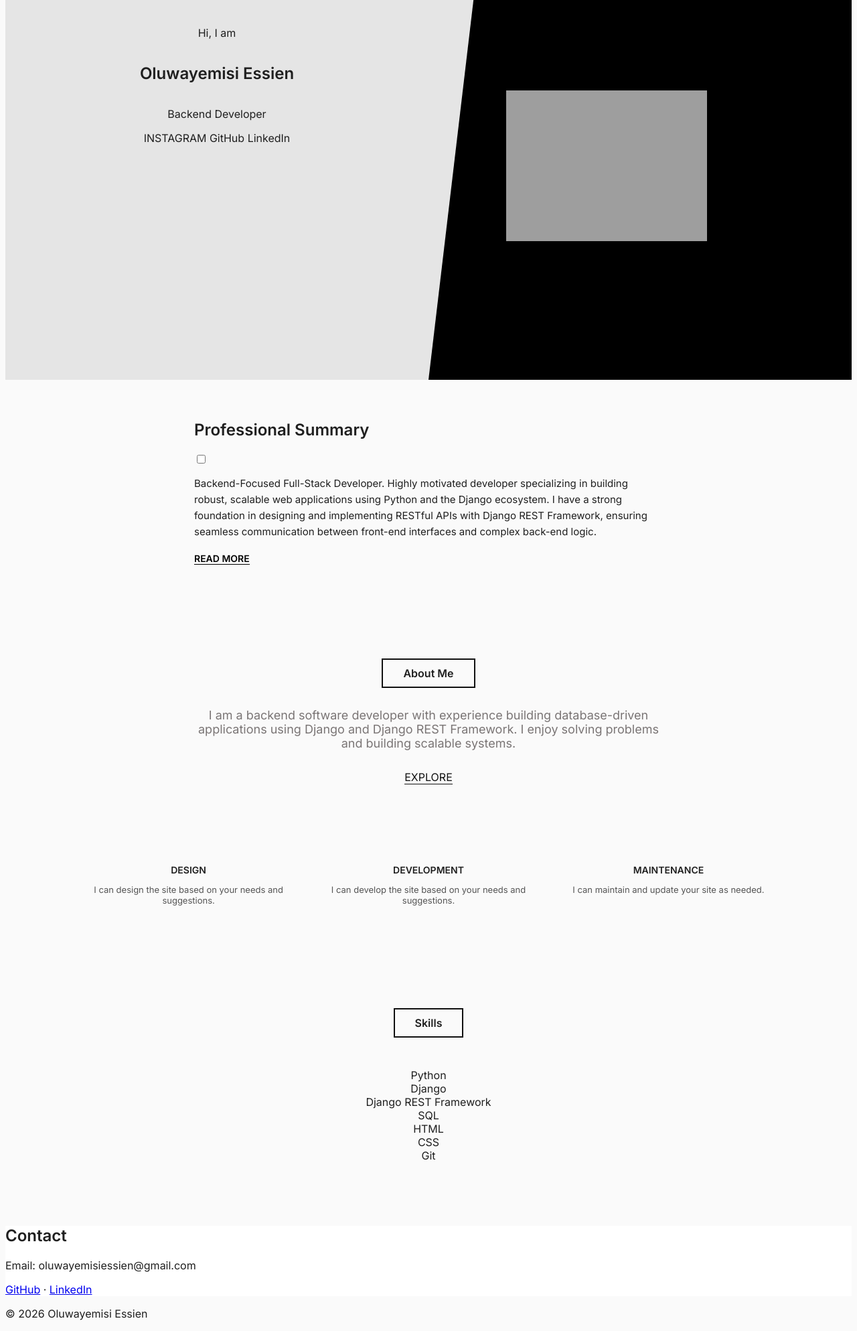
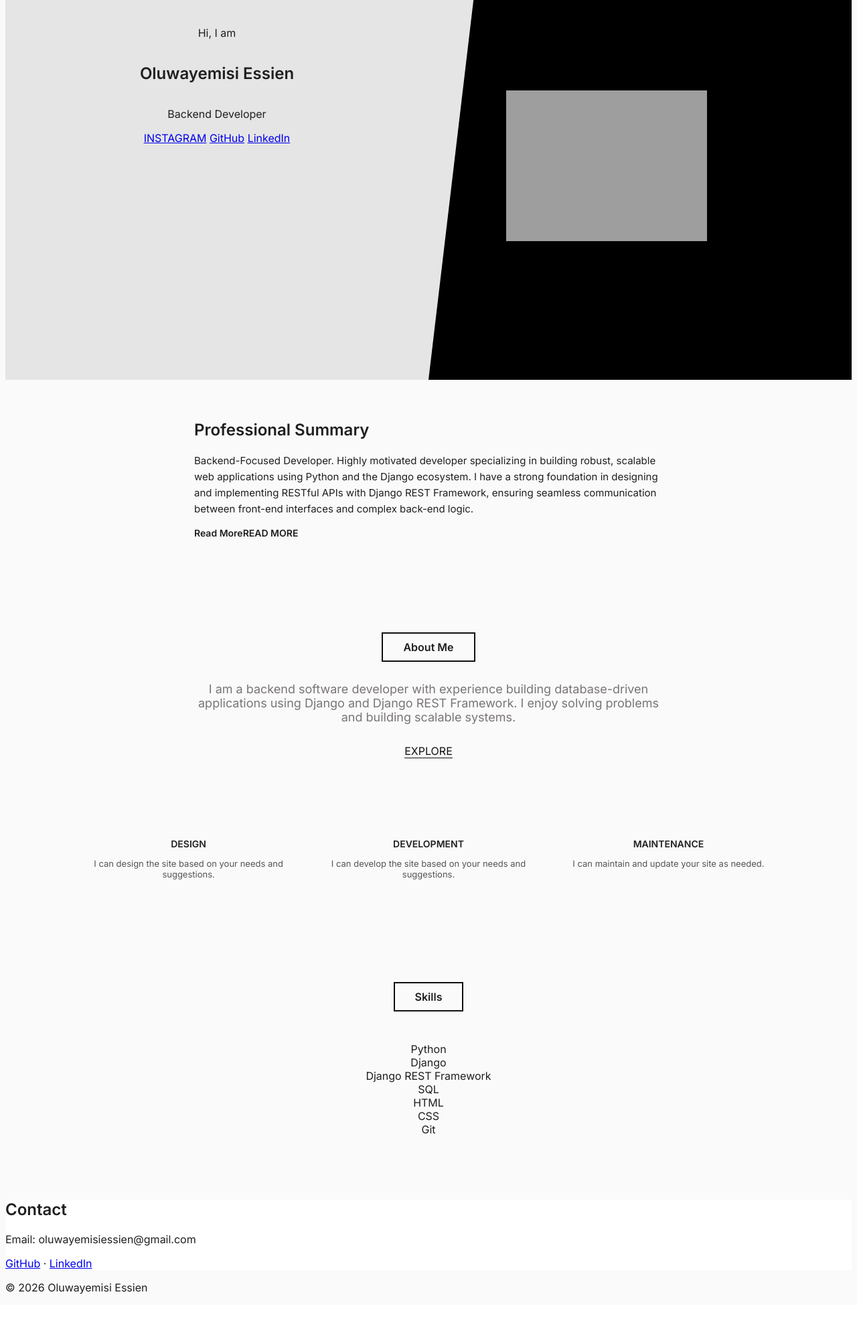
Before and after one commit to Yemisi-jay/portfolio, a Django app: page / in a window 1280 px wide. Shown: the part 153-2140 px from the top of the page at 67% size. After the commit the page ends 2085 px from the top, so only its background shows below. Run offline with Django 5.2, Linux system fonts and the light colour scheme; grey boxes are pictures that could not be loaded.

Commit message:
social links fixed

```diff
--- a/static/style.css
+++ b/static/style.css
@@ -208,42 +208,38 @@ body {
 }
 
 
-.toggle {
-    display: none;
-}
-
-/* Text handling */
-.summary-text {
-    max-height: 120px; /* Approx. 3 lines */
-    overflow: hidden;
-    transition: max-height 0.4s ease;
+.summary-preview {
     line-height: 1.6;
     font-size: 15px;
 }
 
-/* Show more text when checkbox is checked */
-.toggle:checked ~ .summary-text {
-    max-height: 2000px; /* Adjust as needed */
+/* collaspse state */
+.summary-details summary {
+    cursor:pointer;
+    font-size: 14px;
+    font-weight: 600;
+    margin-top: 10px;
+    list-style: none;
 }
 
-/* Read more button */
-.read-more-btn {
-    display: inline-block;
-    margin-top: 10px;
-    cursor: pointer;
-    font-size: 14px;
-    font-weight: 600;
-    color: #000;
-    border-bottom: 1px solid #000;
+/* Show more text when checkbox is checked */
+.summary-details summary::-webkit-details-marker {
+    display: none;
 }
 
-/* Button text toggle */
-.read-more-btn::after {
+/* change label text*/
+.summary-details[open] summary::after {
+    content: "READ LESS";
+}
+.summary-details summary::after {
     content: "READ MORE";
 }
 
-.toggle:checked ~ .read-more-btn::after {
-    content: "READ LESS";
+/* spacing */
+.summary-details p {
+    margin-top: 15px;
+    font-size: 15px;
+    line-height: 1.6;
 }
 
 
--- a/templates/core/index.html
+++ b/templates/core/index.html
@@ -49,9 +49,12 @@
         <p class="role">Backend Developer</p>
 
         <div class="socials">
-            <span>INSTAGRAM</span>
-            <span>GitHub</span>
-            <span>LinkedIn</span>
+            <a href="https://www.instagram.com/oluwayemisimercy?igsh=bDhqMTFhZWlwOWh0&utm_source=qr" target="_blank" rel="noopener noreferrer">
+                INSTAGRAM</a>
+            <a href="https://github.com/Yemisi-jay" target="_blank" rel="noopener noreferrer">
+                GitHub</a>
+            <a href="http://linkedin.com/in/oluwayemisi-essien" target="_blank" rel="noopener noreferrer">
+                LinkedIn</a>
         </div>
     </div>
 
@@ -67,17 +70,17 @@
 <section class="summary">
     <h2>Professional Summary</h2>
 
-    <input type="checkbox" id="toggle-summary" class="toggle-summary" />
 
-    <div class="summary-text">
-        <p>
-            Backend-Focused Full-Stack Developer. Highly motivated developer specializing in building robust,
+        <p class="summary-preview">
+            Backend-Focused Developer. Highly motivated developer specializing in building robust,
             scalable web applications using Python and the Django ecosystem. I have a strong foundation in
             designing and implementing RESTful APIs with Django REST Framework, ensuring seamless communication
             between front-end interfaces and complex back-end logic.
         </p>
 
-        <p class="more">
+        <details class="summary-details">
+            <summary>Read More</summary>
+            <p>
                 I am passionate about writing clean, maintainable code and optimizing database performance
                 through efficient SQL queries and schema design. With a solid grasp of HTML, CSS, and version
                 control via Git, I bridge the gap between user experience and technical reliability to deliver
@@ -91,9 +94,7 @@
                 • Frontend Integration (HTML5 & CSS3)<br>
                 • Version Control (Git & GitHub)
             </p>
-    </div>
-
-    <label for="toggle-summary" class="read-more-btn"></label>
+        </details>
 </section>
 
 
```
Lines whose indentation alone changed are shown as unchanged.
